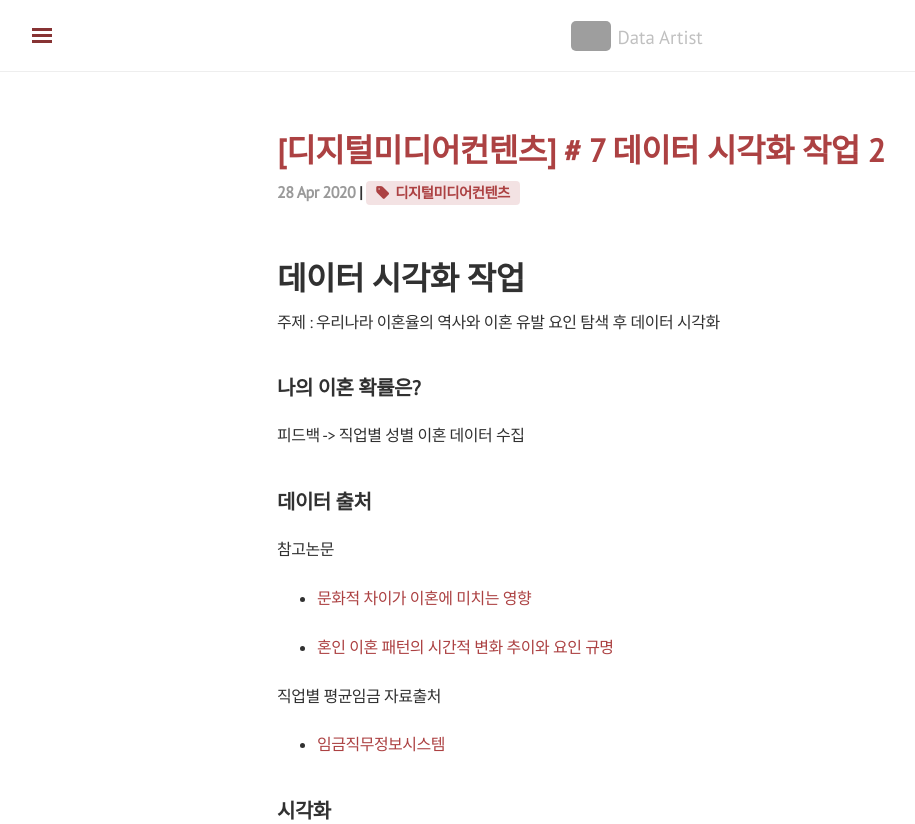
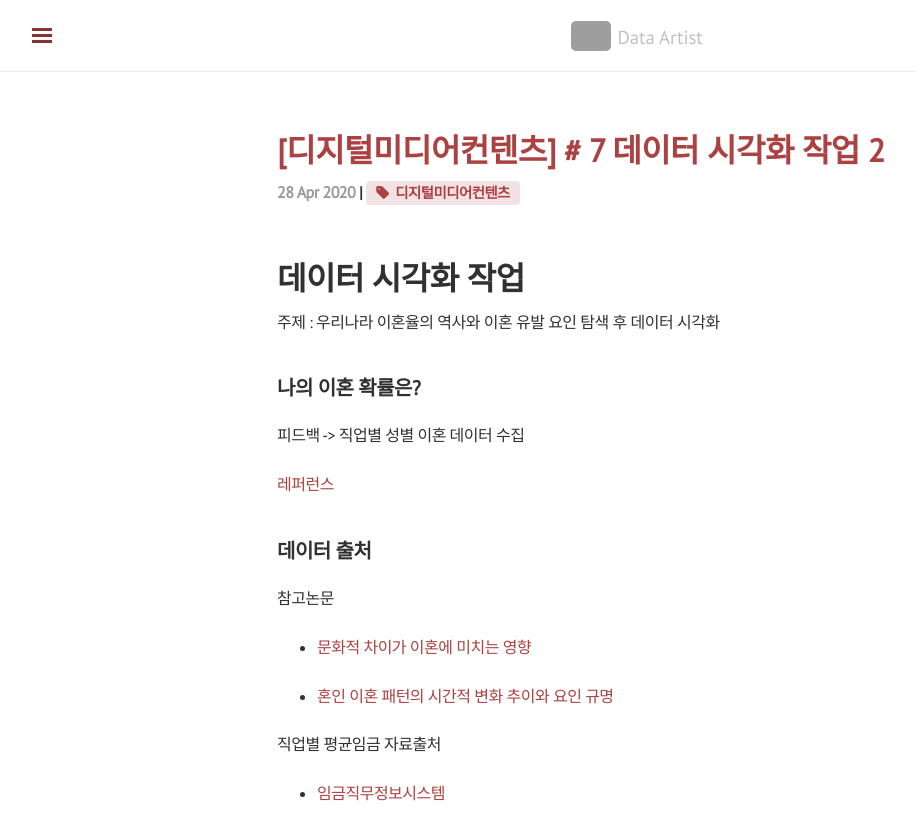
Before and after one commit to shanny924/shanny924.github.io, a Jekyll site: the page built from _posts/2020-04-28-dmc#6.md, in a window 1280 px wide and 1353 px high, cut to the strip 0-824 px from the top of the window. Shown: the whole strip, without its empty margins (3-918 px from the left). Built offline with Jekyll 4.4.1, drawn with Linux system fonts in a browser that asks for light colours; nearby versions of some CDN libraries; comment, search, counter and statistics services are not loaded; grey boxes are pictures that could not be loaded.

Commit message:
Update 2020-04-28-dmc#6.md

```diff
--- a/_posts/2020-04-28-dmc#6.md
+++ b/_posts/2020-04-28-dmc#6.md
@@ -12,6 +12,8 @@ tag: [디지털미디어컨텐츠]
 ## 나의 이혼 확률은?
 
 피드백 -> 직업별 성별 이혼 데이터 수집
+
+[레퍼런스](https://brunch.co.kr/@youngki/218)
 
 ## 데이터 출처
 
```
